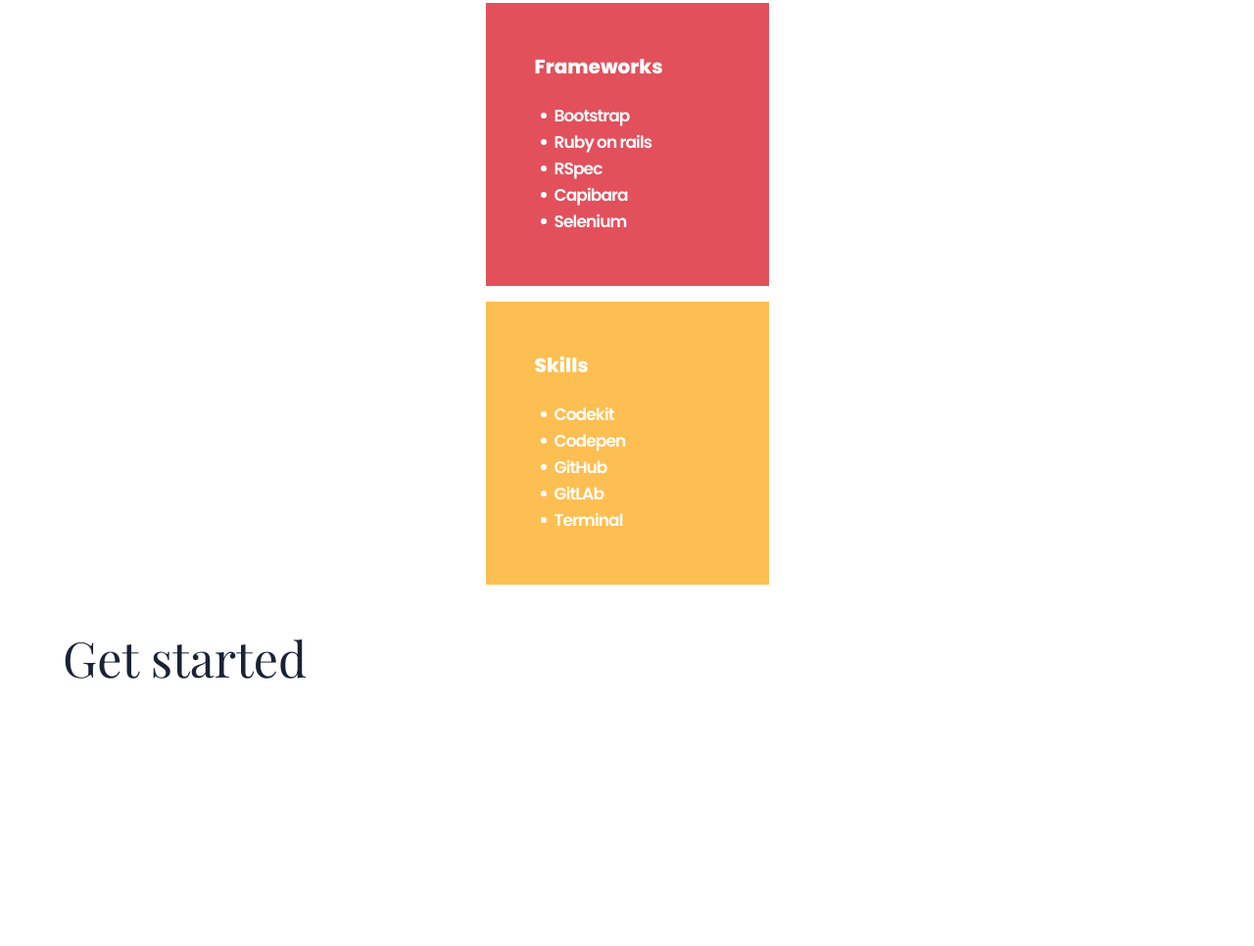
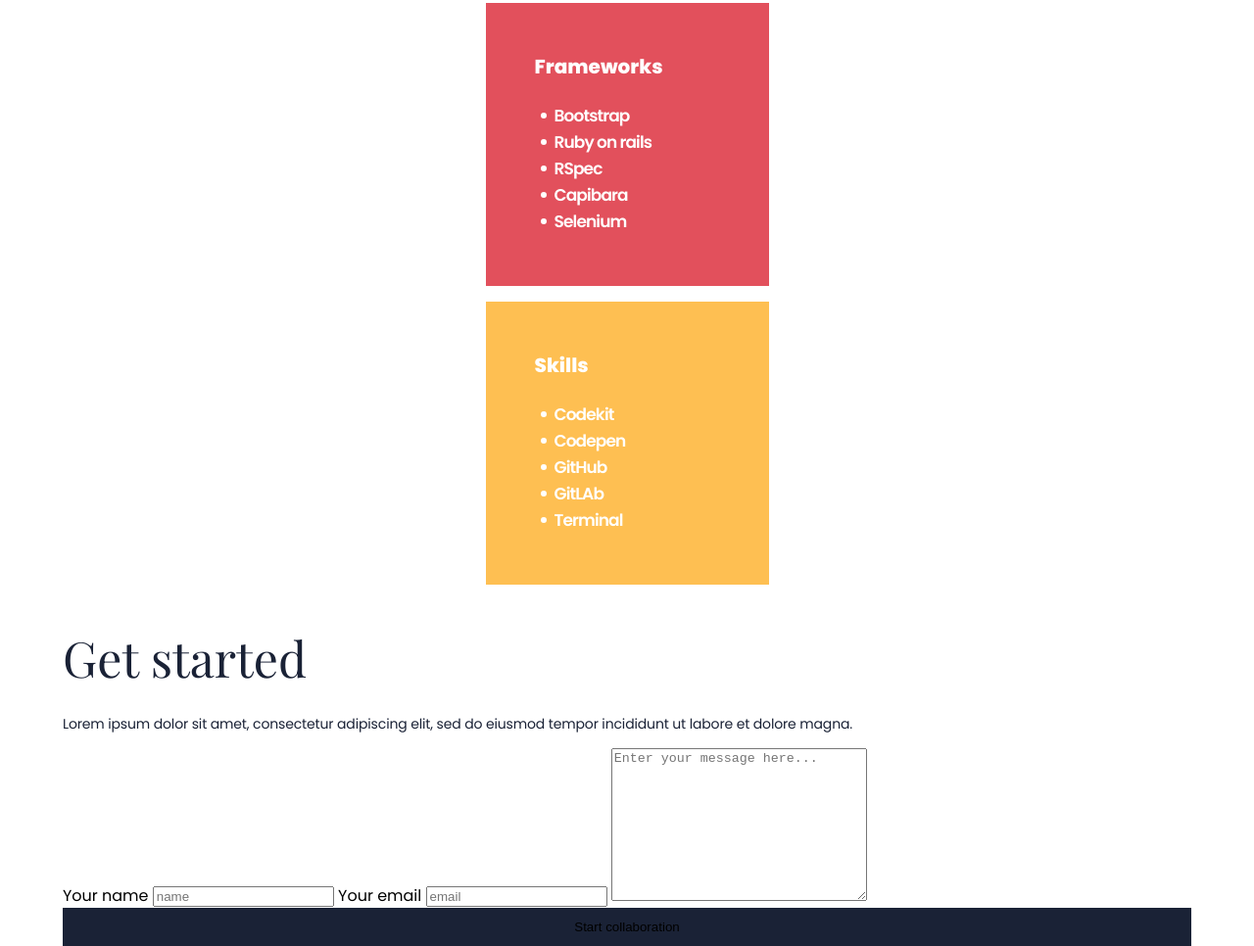
Before and after one commit to Leboroz/personal-portfolio, a website: page views/index.html in a window 1280 px wide. Shown: the part 6652-7618 px from the top of the page at 98% size. Before the commit the page ends 7381 px from the top, so only its background shows below. Drawn offline with nearby package versions, Linux system fonts and the light colour scheme.

Commit message:
Add skeleton the contact form

```diff
--- a/views/index.html
+++ b/views/index.html
@@ -163,11 +163,22 @@
   <!-- ************************************************************************************************** -->
   <!-- *****                                        CONTACT SECTION                                 ***** -->
   <!-- ************************************************************************************************** -->
-  <footer>
     <section class="contact-form margin-x">
       <h2 class="display-1">Get started</h2>
+      <p class="par">Lorem ipsum dolor sit amet, consectetur adipiscing elit, sed do eiusmod tempor incididunt ut labore
+        et dolore magna.</p>
+      <form class="form" action="https://formspree.io/f/xqkwnwrj" method="post">
+        <label for="name">Your name
+          <input class="name" type="text" name="name" placeholder="name" maxlength="30" required>
+        </label>
+        <label for="email">Your email
+          <input class="email" type="email" name="email" placeholder="email" required>
+        </label>
+        <textarea class="textarea" name="textarea" cols="30" rows="10" maxlength="500"
+          placeholder="Enter your message here..." required></textarea>
+          <input class="btn" type="submit" value="Start collaboration">
+      </form>
     </section>
-  </footer>
 </body>
 
 </html>
```
